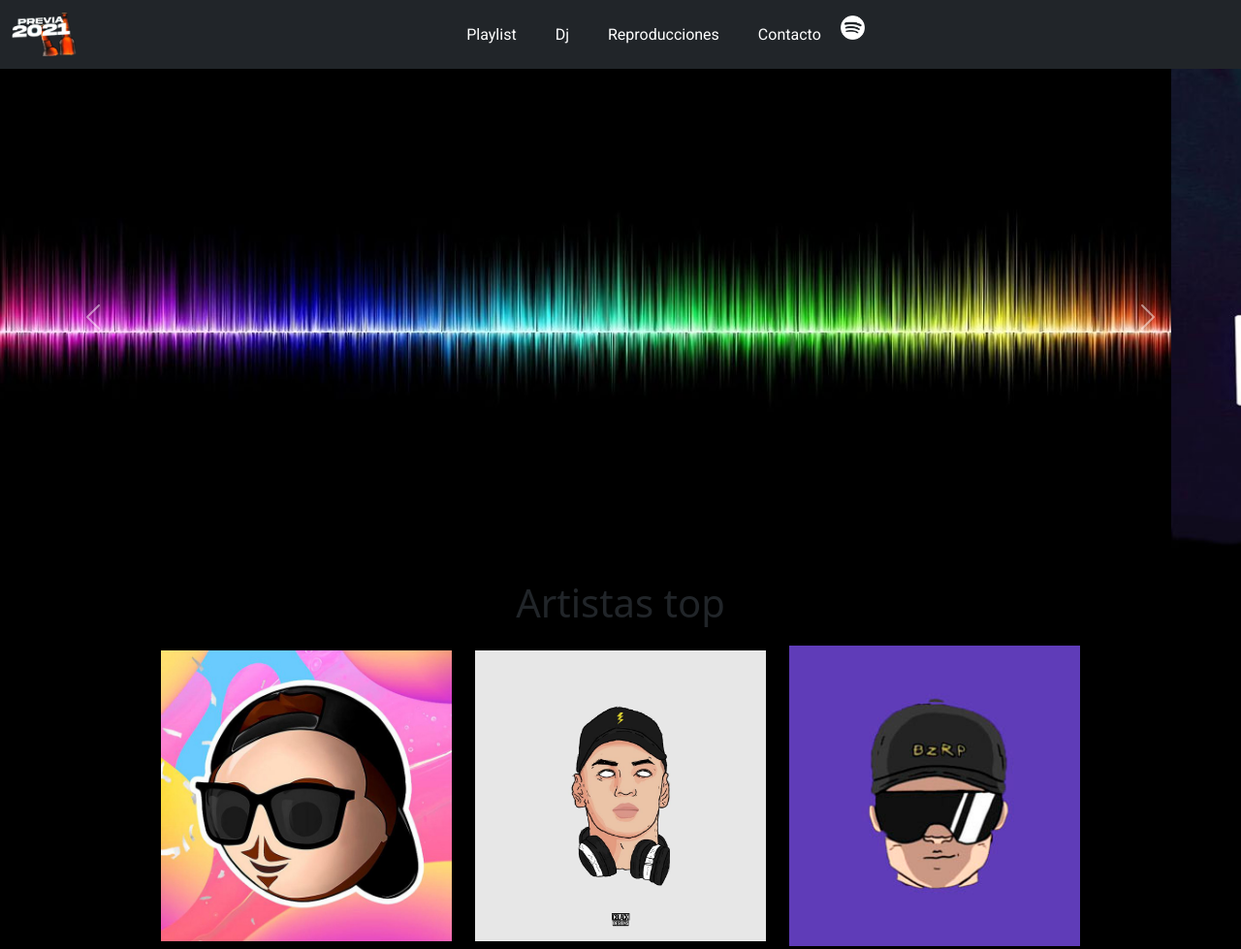
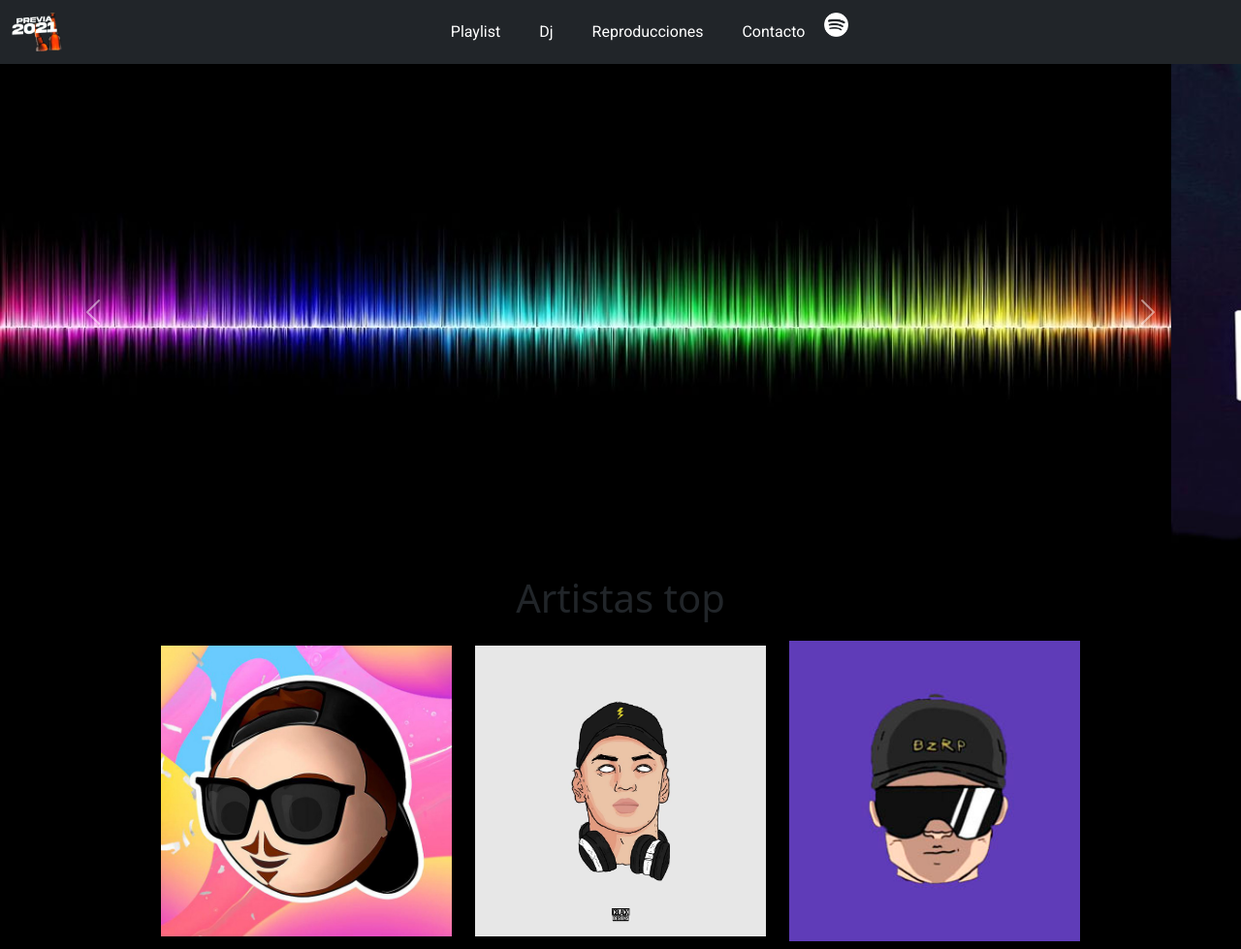
Before and after one commit to alecchamorro/previa2021, a website: page index.html in a window 1280 px wide. Shown: the top 979 px of the page at 97% size. Drawn offline with nearby package versions, Linux system fonts and the light colour scheme.

Commit message:
commit-icon

```diff
--- a/scss/partials/_header.scss
+++ b/scss/partials/_header.scss
@@ -8,8 +8,8 @@
 }
 
 .previa2021{
-    width: 100%;
-    height: 45px;
+    width: 3.5rem;
+    height: 2.5rem;
 }
 .div__h3{
     display: flex;
```
Also changed, not shown: index.html (+1 -1 lines), css/index.css.
